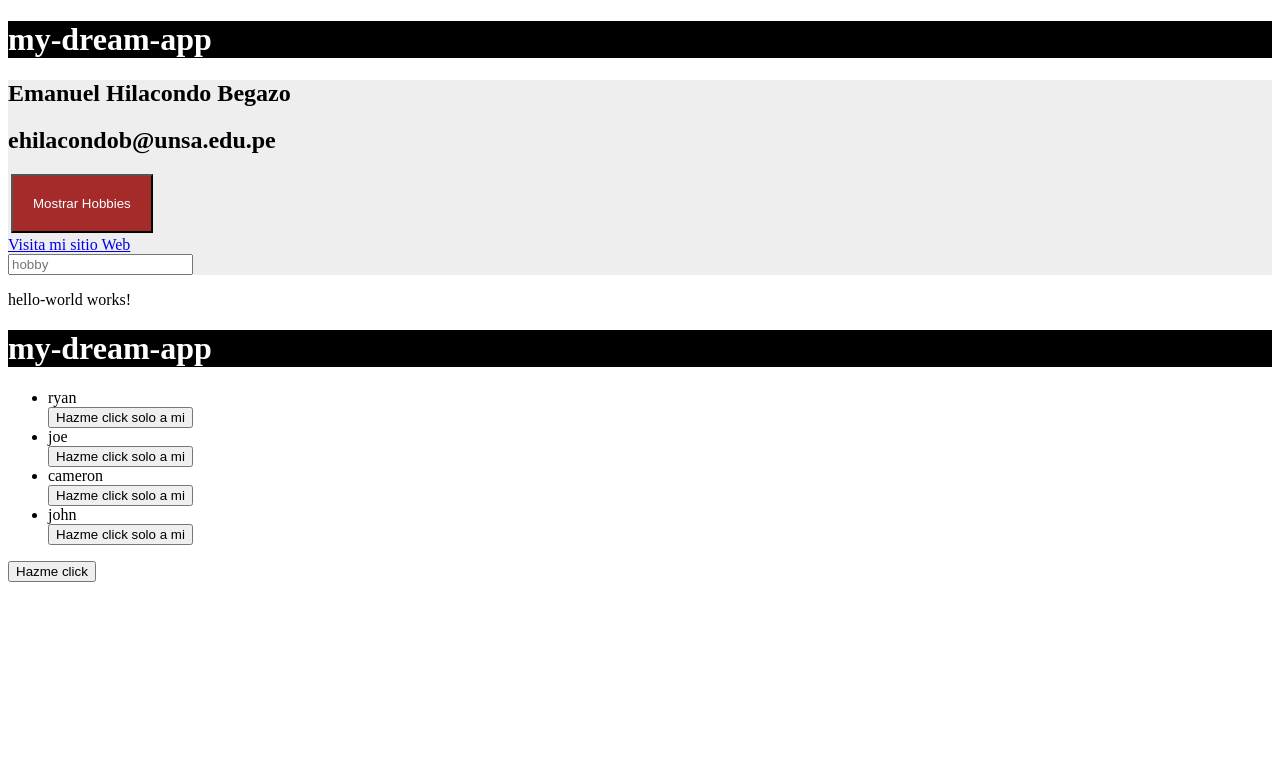
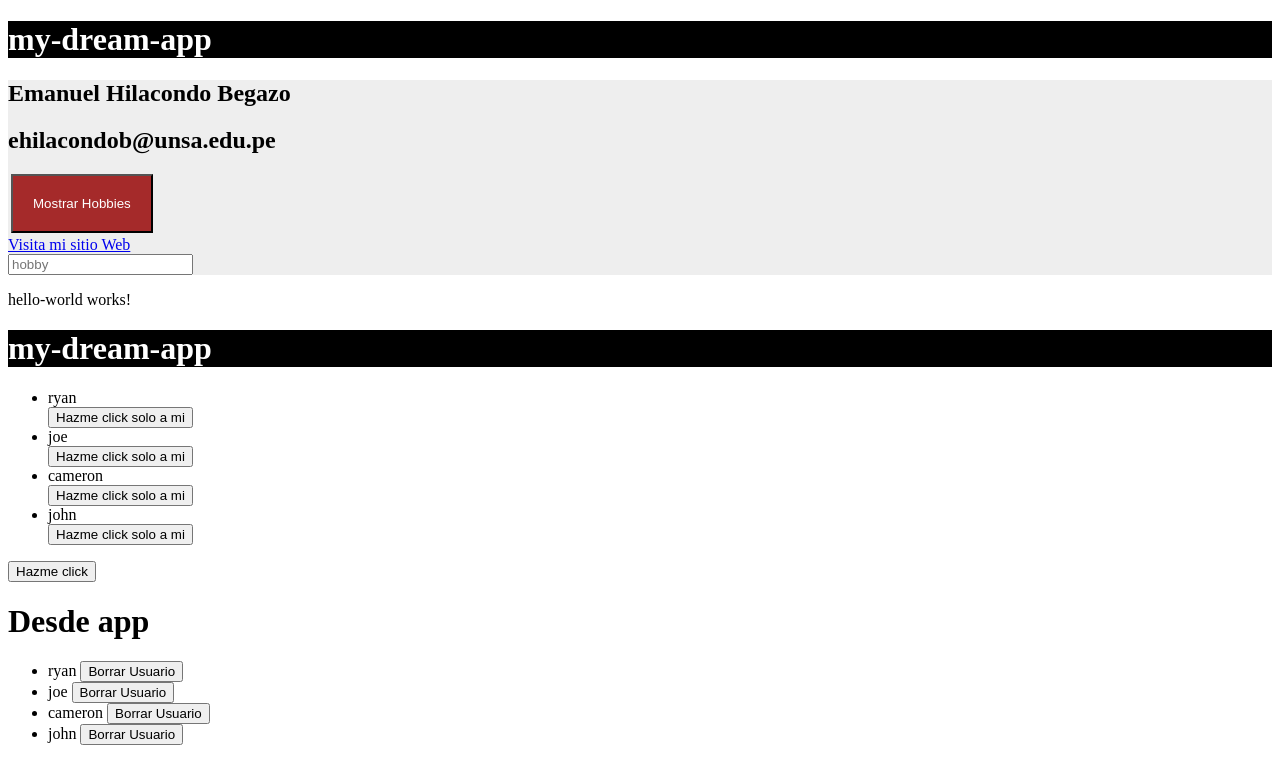
Before and after one commit to Calihn1/PW2-ANGULAR, an Angular app in the folder proyectoAngular/my-dream-app/: page / in a window 1280 px wide. Shown: the top 784 px of the page. Built offline with nearby package versions, Linux system fonts and the light colour scheme.

Commit message:
Decimo septimo commit: Se agrego un campo para borrar un usuario en el html y el metodo en el ts

```diff
--- a/proyectoAngular/my-dream-app/src/app/app.html
+++ b/proyectoAngular/my-dream-app/src/app/app.html
@@ -33,3 +33,10 @@
 </ul>
 
 <button (click)="sayHello()">Hazme click</button>
+
+<h1>Desde app</h1>
+<ul>
+  <li *ngFor="let user of users">
+    {{ user }} <button (click)="deleteUser(user)">Borrar Usuario</button>
+  </li>
+</ul>
--- a/proyectoAngular/my-dream-app/src/app/app.ts
+++ b/proyectoAngular/my-dream-app/src/app/app.ts
@@ -44,4 +44,12 @@
   sayHello() {
     alert("Hola desde app");
   }
+
+  deleteUser(user : any) {
+    for(let i=0; i<this.users.length; i++) {
+      if(user==this.users[i]) {
+        this.users.splice(i,1);
+      }
+    }
+  }
 }
```
